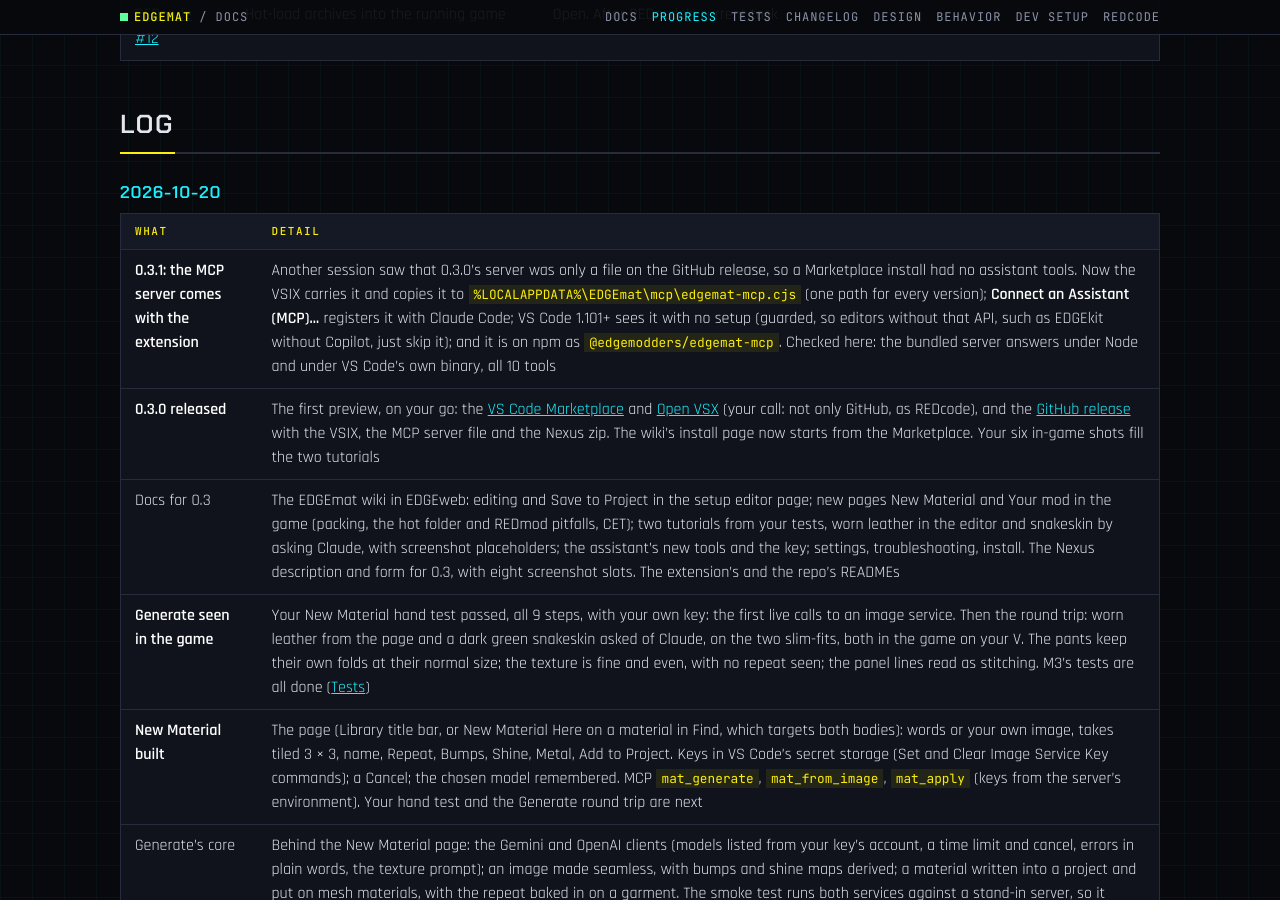
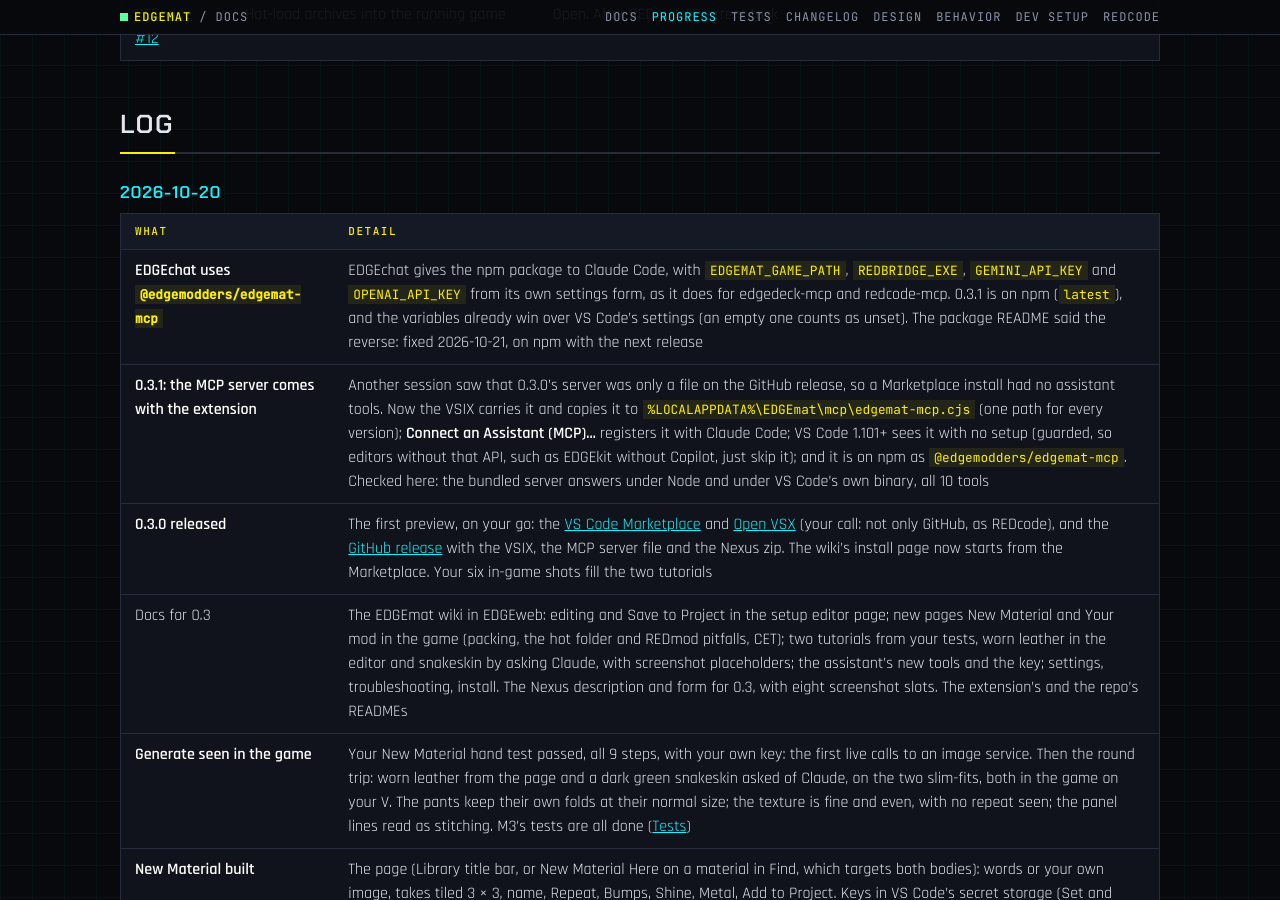
Before and after one commit to Edgemodders/EDGEmat, a Jekyll site: the page built from docs/progress.md, in a window 1280 px wide and 900 px high, scrolled down 2111 px. Built offline with Jekyll 4.4.1, drawn with Linux system fonts in a browser that asks for light colours; our own code applies the rules of GitHub Pages for plain Markdown files.

Commit message:
edgemat-mcp README: passed variables win over VS Code's settings; EDGEchat uses the npm package
Co-Authored-By: Claude Opus 5.5 <noreply@anthropic.com>

```diff
--- a/docs/progress.md
+++ b/docs/progress.md
@@ -44,6 +44,7 @@ Last updated 2026-10-20.
 
 | What | Detail |
 |---|---|
+| **EDGEchat uses `@edgemodders/edgemat-mcp`** | EDGEchat gives the npm package to Claude Code, with `EDGEMAT_GAME_PATH`, `REDBRIDGE_EXE`, `GEMINI_API_KEY` and `OPENAI_API_KEY` from its own settings form, as it does for edgedeck-mcp and redcode-mcp. 0.3.1 is on npm (`latest`), and the variables already win over VS Code's settings (an empty one counts as unset). The package README said the reverse: fixed 2026-10-21, on npm with the next release |
 | **0.3.1: the MCP server comes with the extension** | Another session saw that 0.3.0's server was only a file on the GitHub release, so a Marketplace install had no assistant tools. Now the VSIX carries it and copies it to `%LOCALAPPDATA%\EDGEmat\mcp\edgemat-mcp.cjs` (one path for every version); **Connect an Assistant (MCP)...** registers it with Claude Code; VS Code 1.101+ sees it with no setup (guarded, so editors without that API, such as EDGEkit without Copilot, just skip it); and it is on npm as `@edgemodders/edgemat-mcp`. Checked here: the bundled server answers under Node and under VS Code's own binary, all 10 tools |
 | **0.3.0 released** | The first preview, on your go: the [VS Code Marketplace](https://marketplace.visualstudio.com/items?itemName=edgemodders.edgemat) and [Open VSX](https://open-vsx.org/extension/edgemodders/edgemat) (your call: not only GitHub, as REDcode), and the [GitHub release](https://github.com/Edgemodders/EDGEmat/releases/tag/v0.3.0) with the VSIX, the MCP server file and the Nexus zip. The wiki's install page now starts from the Marketplace. Your six in-game shots fill the two tutorials |
 | Docs for 0.3 | The EDGEmat wiki in EDGEweb: editing and Save to Project in the setup editor page; new pages New Material and Your mod in the game (packing, the hot folder and REDmod pitfalls, CET); two tutorials from your tests, worn leather in the editor and snakeskin by asking Claude, with screenshot placeholders; the assistant's new tools and the key; settings, troubleshooting, install. The Nexus description and form for 0.3, with eight screenshot slots. The extension's and the repo's READMEs |
--- a/packages/edgemat-mcp/src/server.ts
+++ b/packages/edgemat-mcp/src/server.ts
@@ -4,8 +4,9 @@
 //
 //   edgemat-mcp [--bridge <REDbridge.exe or its folder>] [--game <Cyberpunk 2077 folder>] [--cache <dir>]
 //
-// Without options (or with empty ones) it finds the game and REDbridge as the extension does, from the VS Code settings
-// (edgemat.*, then redcode.*). Variables: EDGEMAT_GAME_PATH, REDBRIDGE_EXE, EDGEMAT_CACHE. The bridge starts only when a tool needs it.
+// Options win, then the variables EDGEMAT_GAME_PATH, REDBRIDGE_EXE, EDGEMAT_CACHE (EDGEchat passes these); without them
+// (or with empty ones) it finds the game and REDbridge as the extension does, from the VS Code settings (edgemat.*, then
+// redcode.*). Image keys: GEMINI_API_KEY, OPENAI_API_KEY. The bridge starts only when a tool needs it.
 // stdout is the MCP channel; logs go to stderr.
 
 import { McpServer } from "@modelcontextprotocol/sdk/server/mcp.js";
```
Also changed, not shown: packages/edgemat-mcp/README.md.
